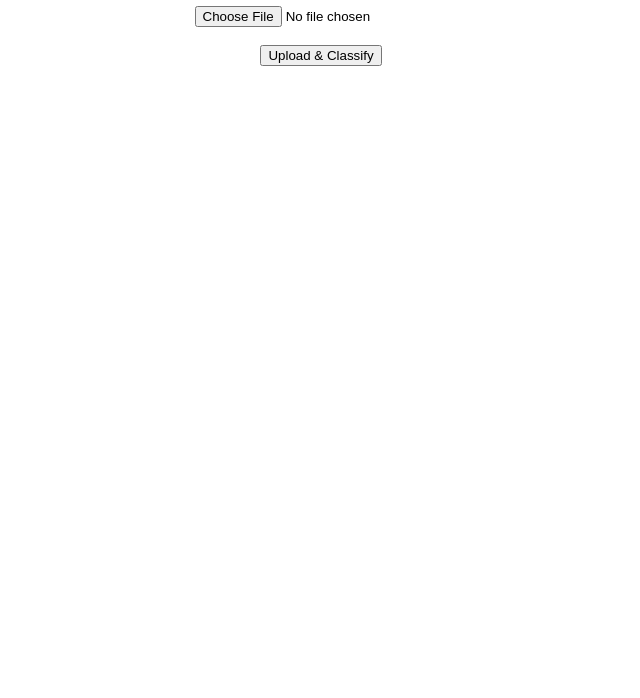
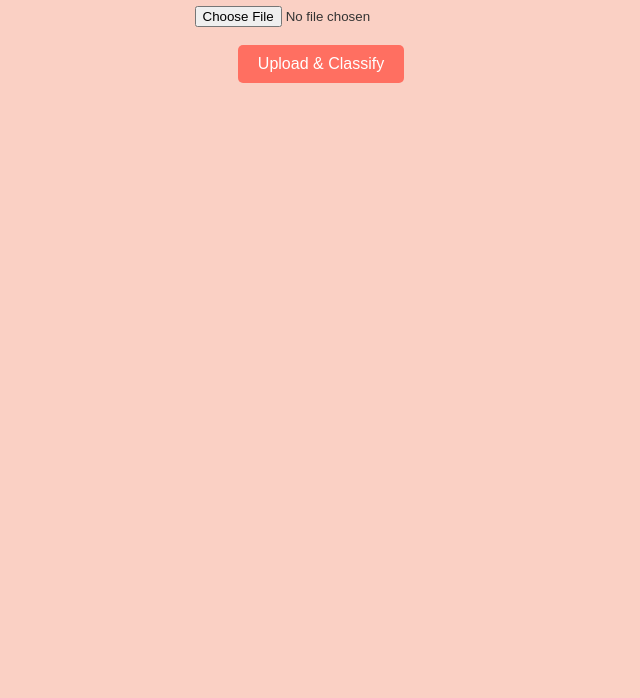
Before and after one commit to AMISH-SR/Waste-management-assistance, a plain HTML site: page index.html in a window 1280 px wide. Shown: the part 102-800 px from the top of the page, without its empty margins (319-959 px from the left). Drawn offline with Linux system fonts and the light colour scheme.

Commit message:
index.html

```diff
--- a/index.html
+++ b/index.html
@@ -9,14 +9,40 @@
             font-family: Arial, sans-serif;
             text-align: center;
             margin: 50px;
+            background: linear-gradient(45deg, #ff9a9e, #fad0c4, #fad0c4);
+            background-size: 400% 400%;
+            animation: gradientBG 10s ease infinite;
+            color: #333;
         }
+        @keyframes gradientBG {
+            0% { background-position: 0% 50%; }
+            50% { background-position: 100% 50%; }
+            100% { background-position: 0% 50%; }
+        }
+
         #image-preview {
             max-width: 300px;
             margin-top: 20px;
             display: none;
+            border-radius: 10px;
+            box-shadow: 0px 4px 10px rgba(0, 0, 0, 0.2);
         }
         #results {
             margin-top: 20px;
+            font-size: 18px;
+        }
+        button {
+            background: #ff6f61;
+            color: white;
+            border: none;
+            padding: 10px 20px;
+            font-size: 16px;
+            cursor: pointer;
+            border-radius: 5px;
+            transition: 0.3s ease;
+        }
+        button:hover {
+            background: #d64f4b;
         }
     </style>
 </head>
@@ -41,14 +67,12 @@
                 reader.readAsDataURL(file);
             }
         });
-
         function uploadImage() {
             const fileInput = document.getElementById('fileInput');
             if (!fileInput.files.length) {
                 alert('Please select an image to upload.');
                 return;
             }
-
             const formData = new FormData();
             formData.append('file', fileInput.files[0]);
 
```
